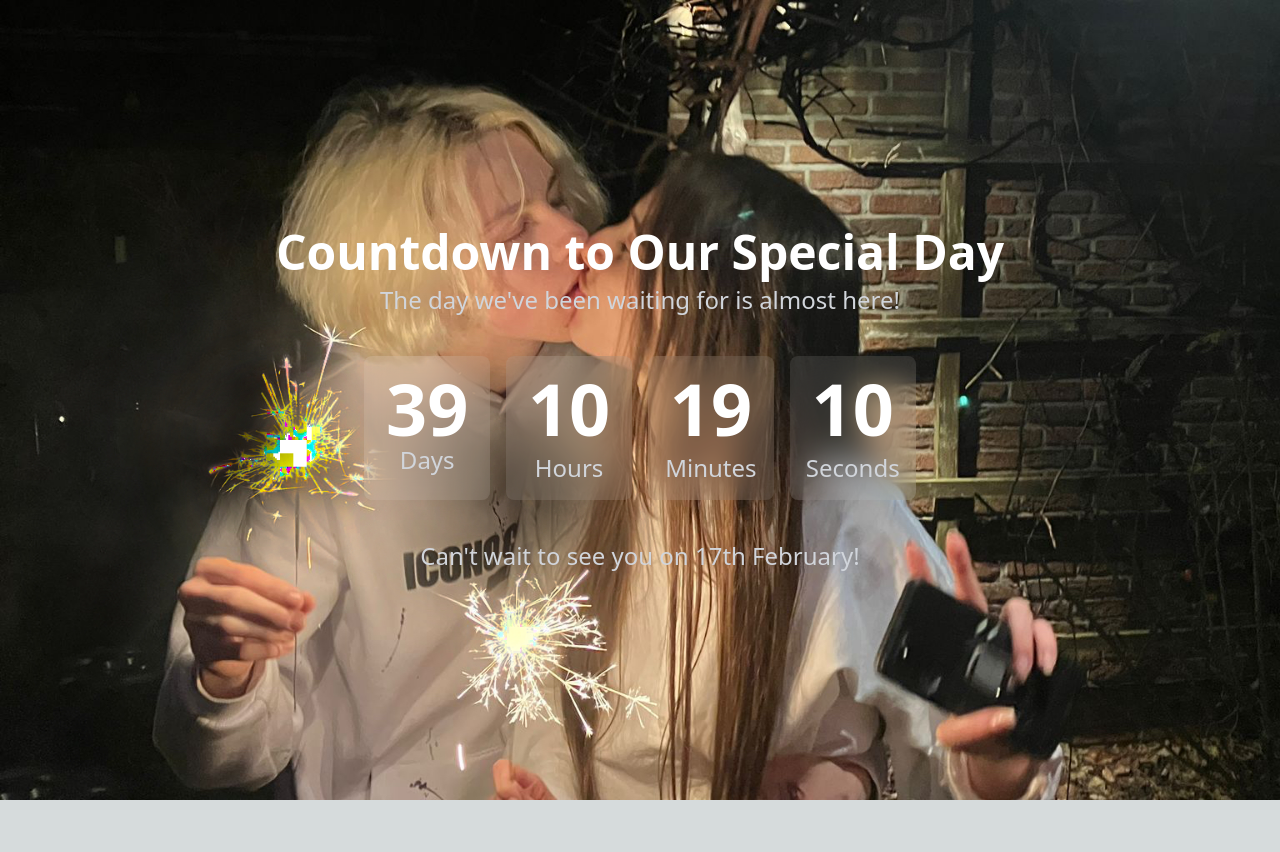
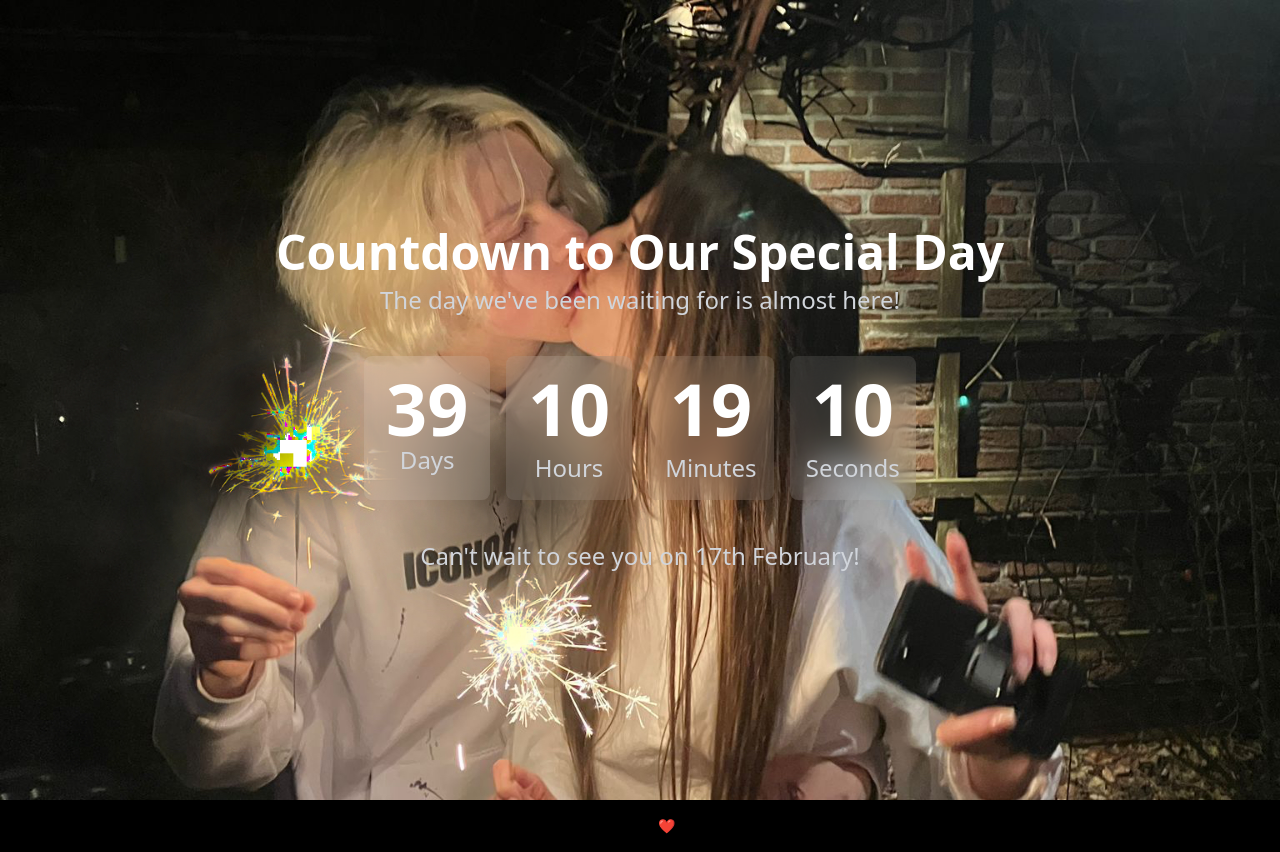
Before and after one commit to workani/danileva, a Next.js app: page / in a window 1280 px wide. Before the commit the page ends 800 px from the top, so only its background shows below. Built offline with nearby package versions, Linux system fonts and the light colour scheme.

Commit message:
Update index.js

```diff
--- a/pages/index.js
+++ b/pages/index.js
@@ -35,6 +35,7 @@ export default function Component() {
   }
 
   return (
+  <>
     <div className="flex flex-col items-center justify-center min-h-screen bg-gray-800 text-white"
          style={{
            backgroundImage: `url('/background1.jpg')`,
@@ -72,6 +73,9 @@ export default function Component() {
 
       </footer>
     </div>
-
+    <div className="bg-black text-center py-2 sm:py-4 text-white-bold text-xl sm:text-sm">
+    <p>{`2024. Сделано с ❤\u{fe0f} для Евы`}</p>
+    </div>
+  </>
   );
 }
```
